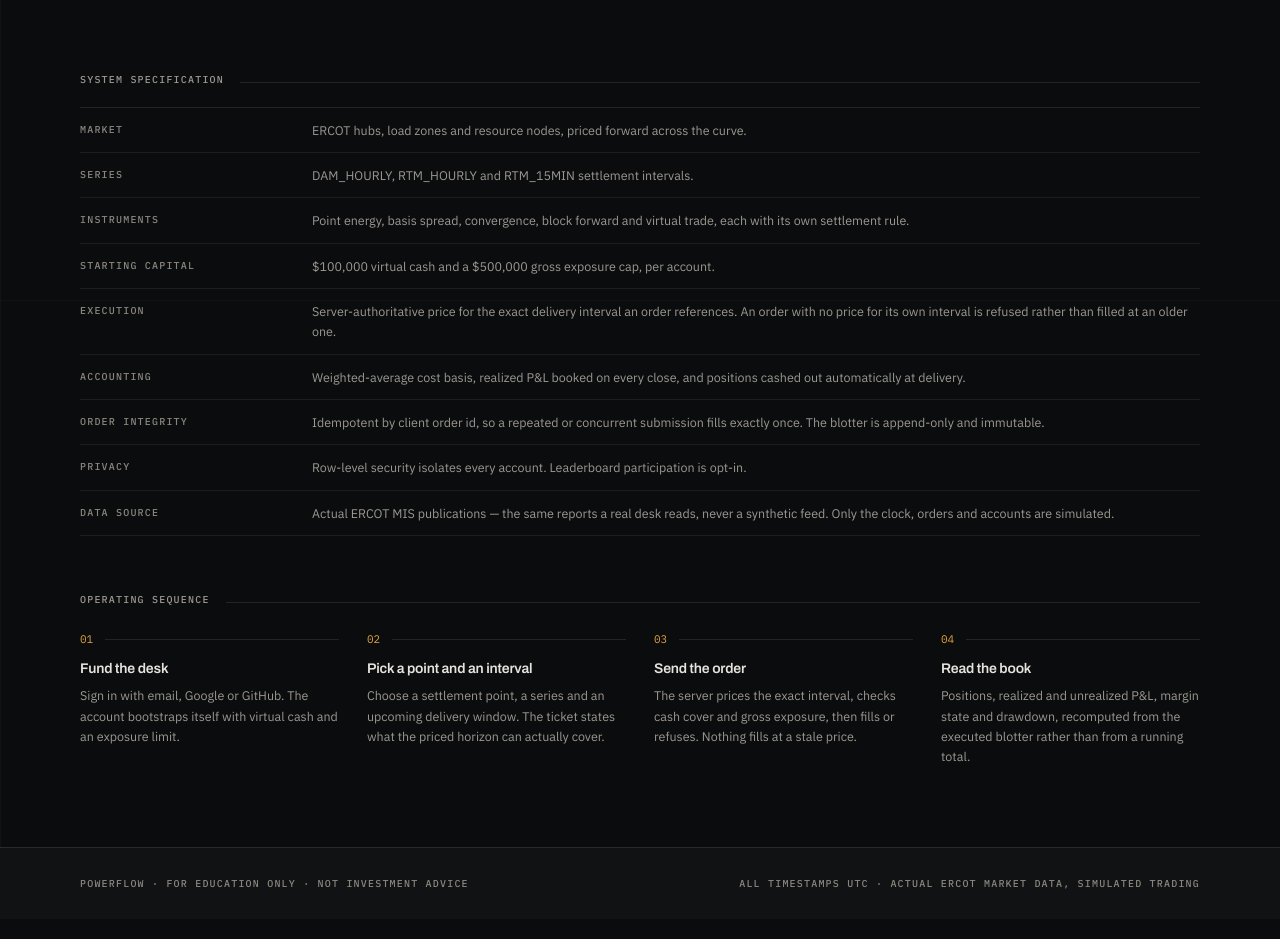
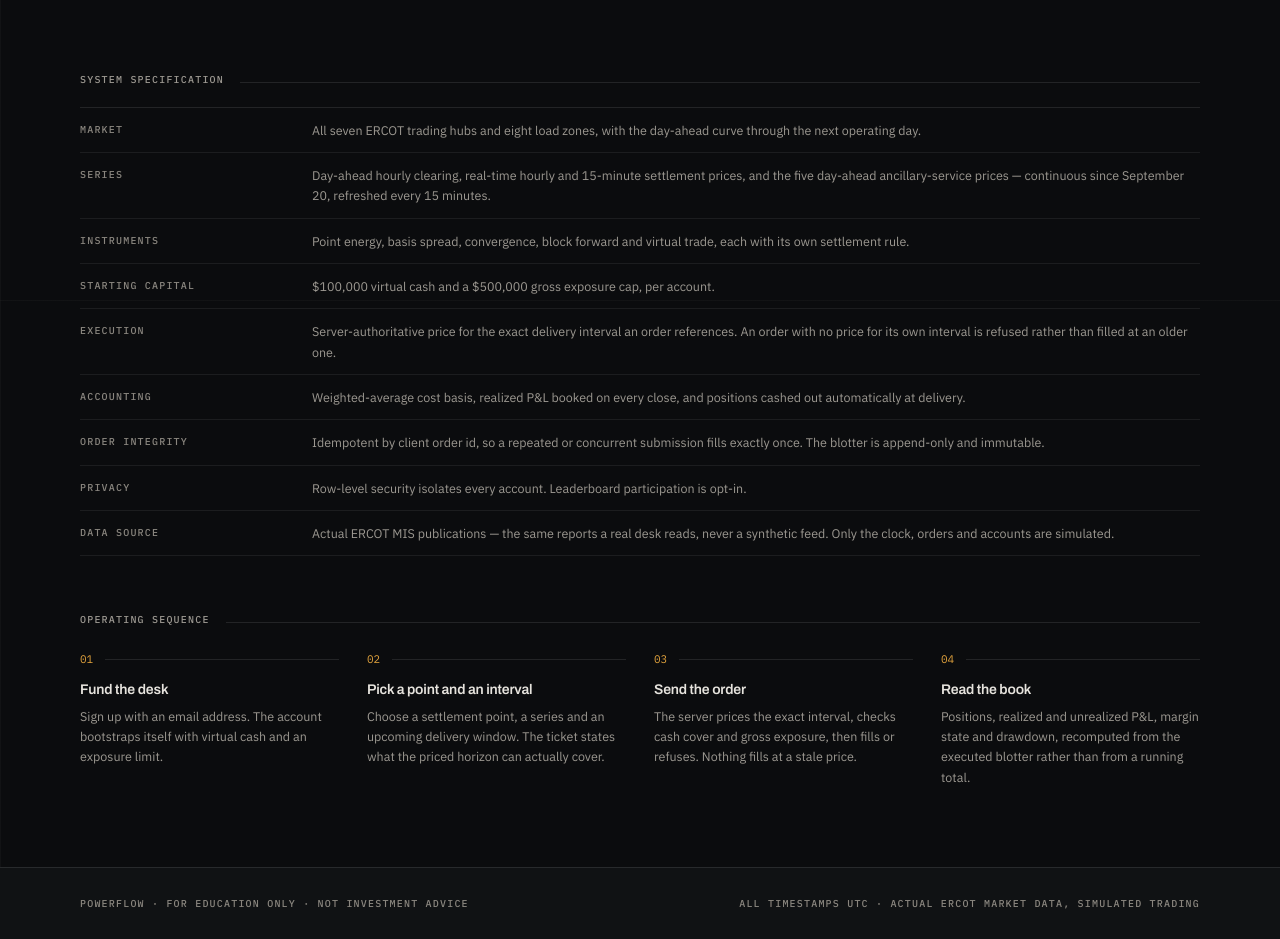
Before and after one commit to Devligan/powerflow, a Next.js app: page / in a window 1280 px wide. Shown: the part 500-1439 px from the top of the page. Built offline with nearby package versions, Linux system fonts and the light colour scheme; no server answers.

Commit message:
Landing page: describe the markets and data the desk actually has.
It claimed resource nodes (the catalog is hubs and load zones) and Google/GitHub sign-in (only email is enabled in Supabase). It now states the series, the continuous history since Sep 20 and the 15-minute refresh.

```diff
--- a/src/app/page.tsx
+++ b/src/app/page.tsx
@@ -20,11 +20,12 @@ const SPEC: Array<{ term: string; detail: string }> = [
   {
     term: "Market",
     detail:
-      "ERCOT hubs, load zones and resource nodes, priced forward across the curve.",
+      "All seven ERCOT trading hubs and eight load zones, with the day-ahead curve through the next operating day.",
   },
   {
     term: "Series",
-    detail: "DAM_HOURLY, RTM_HOURLY and RTM_15MIN settlement intervals.",
+    detail:
+      "Day-ahead hourly clearing, real-time hourly and 15-minute settlement prices, and the five day-ahead ancillary-service prices — continuous since September 20, refreshed every 15 minutes.",
   },
   {
     term: "Instruments",
@@ -66,7 +67,7 @@ const SPEC: Array<{ term: string; detail: string }> = [
 const SEQUENCE: Array<{ title: string; body: string }> = [
   {
     title: "Fund the desk",
-    body: "Sign in with email, Google or GitHub. The account bootstraps itself with virtual cash and an exposure limit.",
+    body: "Sign up with an email address. The account bootstraps itself with virtual cash and an exposure limit.",
   },
   {
     title: "Pick a point and an interval",
```
